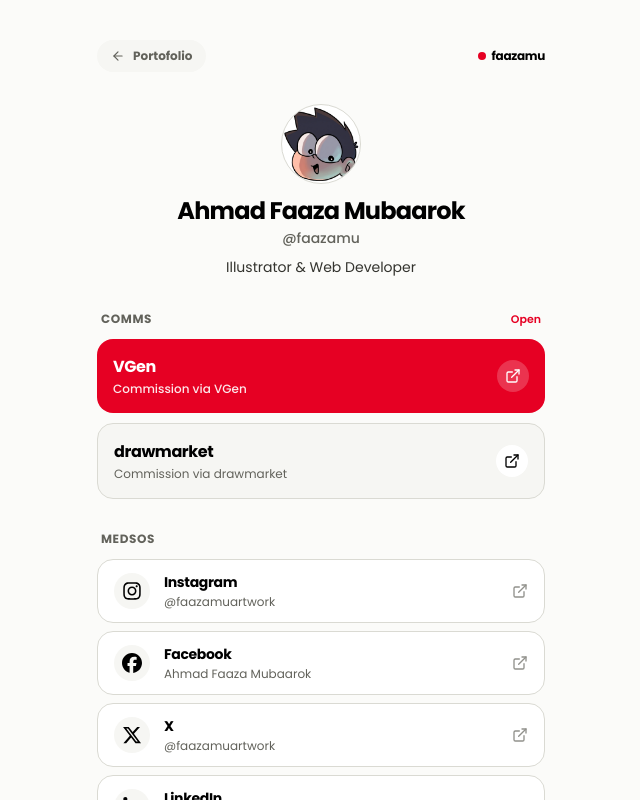
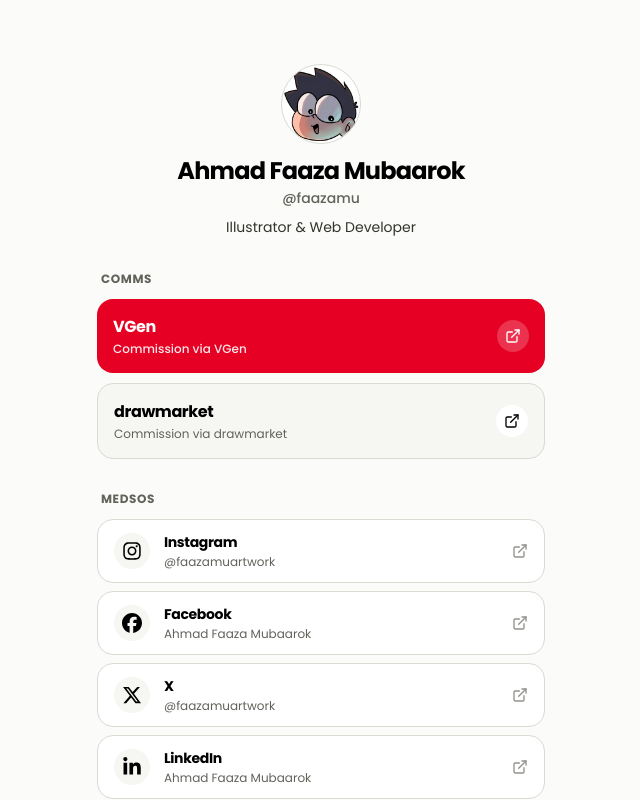
Before and after one commit to ahmadfaazamubaarok/faazamu, a React (Vite) app: page /link in a window 1280 px wide. Shown: the top 800 px of the page, without its empty margins (319-959 px from the left). Built offline with nearby package versions, Linux system fonts and the light colour scheme.

Commit message:
style: remove top navigation bar and open indicator on links page

```diff
--- a/src/pages/LinksPage.jsx
+++ b/src/pages/LinksPage.jsx
@@ -8,7 +8,7 @@ import {
   FaGithub,
   FaPinterest,
 } from 'react-icons/fa6';
-import { ExternalLink, ArrowLeft } from 'lucide-react';
+import { ExternalLink } from 'lucide-react';
 import { profile, comms, medsos } from '../data/linksData';
 
 function getMedsosIcon(iconName) {
@@ -35,23 +35,7 @@ function getMedsosIcon(iconName) {
 
 export default function LinksPage() {
   return (
-    <div className="min-h-screen w-full bg-[#fbfbf9] text-[#33332e] font-sans antialiased flex flex-col justify-between py-10 px-4 selection:bg-[#f6f6f3] selection:text-[#000000]">
-      {/* Top Header Navigation */}
-      <header className="w-full max-w-md mx-auto flex items-center justify-between mb-8">
-        <a
-          href="/"
-          className="inline-flex items-center gap-2 text-xs font-bold text-[#62625b] hover:text-[#000000] px-3.5 py-2 rounded-full bg-[#f6f6f3] hover:bg-[#e5e5e0] active:bg-[#c8c8c1] transition-colors"
-        >
-          <ArrowLeft className="w-3.5 h-3.5" />
-          <span>Portofolio</span>
-        </a>
-
-        <div className="flex items-center gap-1.5">
-          <span className="w-2 h-2 rounded-full bg-[#e60023]" />
-          <span className="text-xs font-bold tracking-tight text-[#000000]">faazamu</span>
-        </div>
-      </header>
-
+    <div className="min-h-screen w-full bg-[#fbfbf9] text-[#33332e] font-sans antialiased flex flex-col justify-between py-12 sm:py-16 px-4 selection:bg-[#f6f6f3] selection:text-[#000000]">
       {/* Main Content */}
       <main className="w-full max-w-md mx-auto flex flex-col items-center">
         {/* Profile Avatar & Info */}
@@ -72,11 +56,10 @@ export default function LinksPage() {
 
         {/* Section 1: Comms */}
         <section className="w-full mb-8">
-          <div className="flex items-center justify-between mb-3 px-1">
+          <div className="flex items-center mb-3 px-1">
             <h2 className="text-xs font-bold uppercase tracking-wider text-[#62625b]">
               Comms
             </h2>
-            <span className="text-[11px] font-semibold text-[#e60023]">Open</span>
           </div>
 
           <div className="flex flex-col gap-2.5">
```
